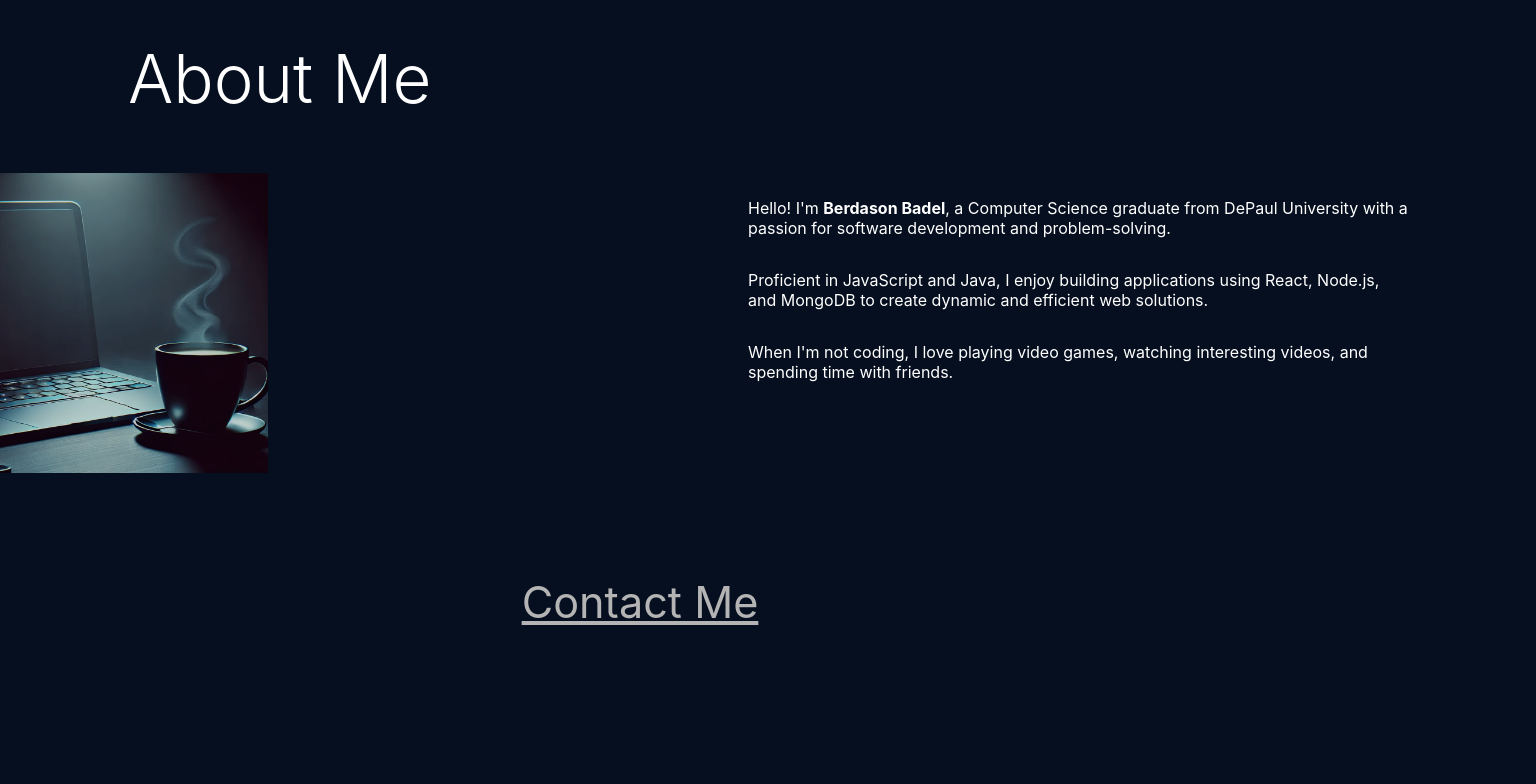
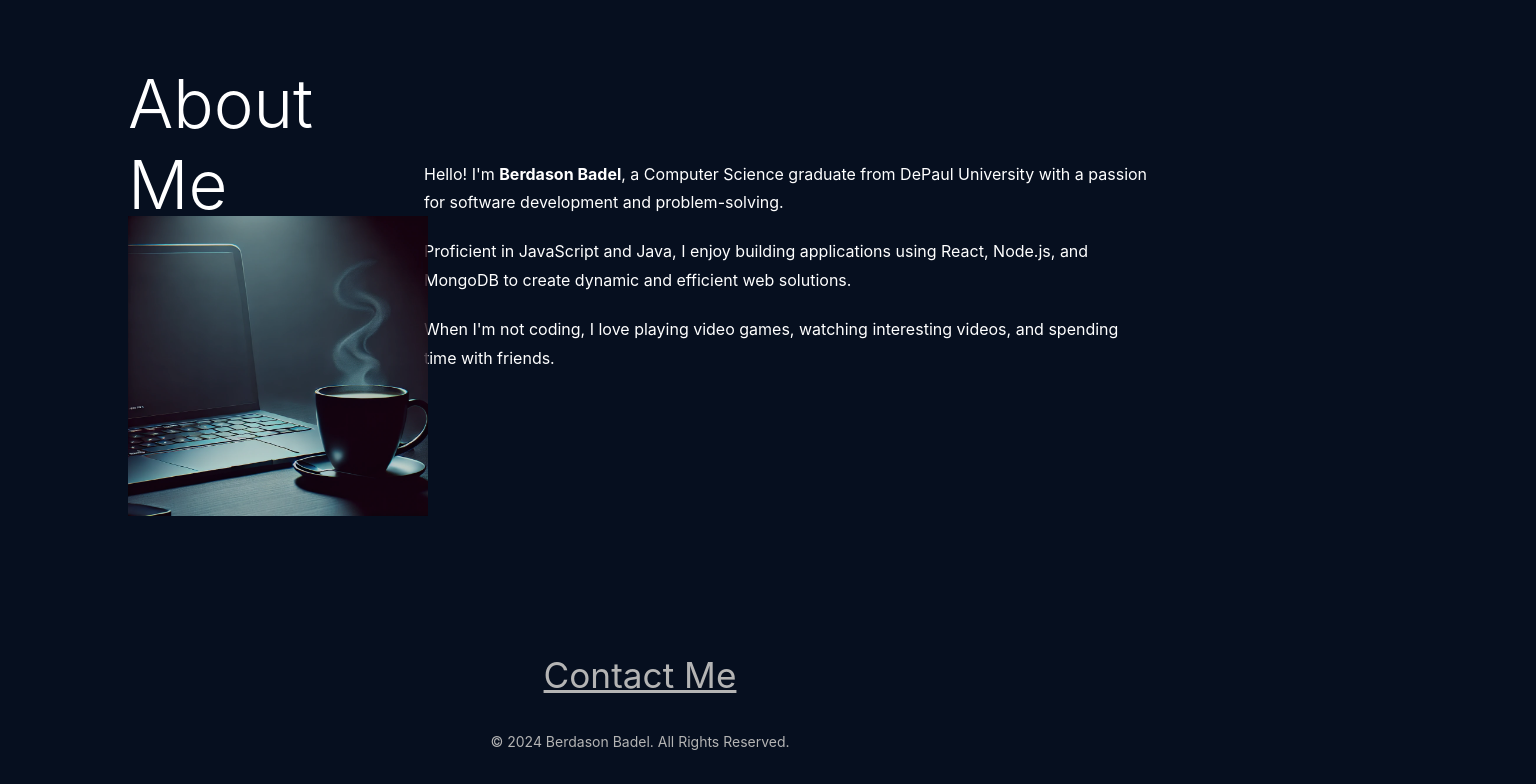
Before and after one commit to berbad/portfolio-website, a React (Create React App) app: page / in a window 1280 px wide. Shown: the part 2532-3316 px from the top of the page, 1536 px wide, since content can reach past the window. Before the commit the page ends 3283 px from the top, so only its background shows below. Built offline with nearby package versions, Linux system fonts and the light colour scheme.

Commit message:
Added CSS for different devices

```diff
--- a/src/App.css
+++ b/src/App.css
@@ -1,6 +1,10 @@
+* {
+  box-sizing: border-box;
+}
+
 body {
   margin: 0;
-  background-color: #060F1F;
+  background-color: #060f1f;
   background-attachment: fixed;
   color: white;
   scroll-behavior: smooth;
@@ -9,12 +13,14 @@ body {
   width: 100%;
 }
 
-body, #home p {
+body,
+#home p {
   -webkit-font-smoothing: antialiased;
   -moz-osx-font-smoothing: grayscale;
 }
 @media (max-width: 768px) {
-  html, body {
+  html,
+  body {
     height: auto !important;
     min-height: auto !important;
     overflow-x: hidden;
--- a/src/components/About/About.css
+++ b/src/components/About/About.css
@@ -6,6 +6,7 @@
   width: 100%;
   height: 80vh;
   padding: 0px 10%;
+  box-sizing: border-box;
 }
 
 #about h1 {
@@ -14,7 +15,8 @@
   flex-shrink: 0;
   text-align: left;
   width: 25%;
-    height: 50%;
+  min-width: 200px;
+  margin-bottom: 300px;
 }
 
 .about-text {
@@ -22,61 +24,22 @@
   max-width: 800px;
   display: flex;
   flex-direction: column;
-    gap: 0px;
+  gap: 20px;
   text-align: left;
-    height: 5%;
+  padding-left: 40px;
+}
+
+.about-text p {
+  margin: 0;
+  line-height: 1.8;
 }
 
 .aboutMePicture {
   display: block;
-    position: relative;
-    left: -480px;
   width: 300px;
   height: auto;
   max-width: 100%;
-    margin-top: 250px;
   opacity: 0.8;
+  position: absolute;
+  margin-top: 200px;
 }
-
-  @media (max-width: 768px) {
-    #about {
-      flex-direction: column;
-      align-items: center;
-      justify-content: flex-start;
-      width: 100%;
-      padding: 45px;
-      box-sizing: border-box;
-      height: auto;
-    }
-    #about h1 {
-      display: inline-block;
-      transform: translateX(-22px);
-      white-space: nowrap;
-      margin-bottom: 60px;
-      font-size: 2.5rem;
-      text-align: center;
-    }
-    .about-text {
-      font-size: 1rem;
-      line-height: 1.5;
-      text-align: center;
-      max-width: 600px;
-      margin: 0 auto;
-      padding-left: 3px;
-    }
-    .aboutMePicture {
-      position: static;
-      width: 300px;
-      max-width: 80%;
-      height: auto;
-      margin: 0 0 30px 0;
-      opacity: 0.8;
-      display: block;
-      padding-left: 10px;
-    }
-  }
-  @media (max-width: 480px) {
-    #about h1 {
-      font-size: 2rem;
-    }
-  }
--- a/src/components/Contact/Contact.css
+++ b/src/components/Contact/Contact.css
@@ -28,13 +28,21 @@
 #footer {
   text-align: center;
   padding: 20px;
-  background-color: #060F1F;
+  background-color: #060f1f;
   color: rgb(180, 180, 180);
   font-size: 14px;
-  margin-right: 1400px;
-  margin-top: 120px;
+  margin: 120px 0 0 0;
+  width: 100%;
 }
 
+/* Medium screens */
+@media (min-width: 769px) and (max-width: 1440px) {
+  .contact-link {
+    font-size: 2.2rem;
+  }
+}
+
+/* Mobile devices */
 @media (max-width: 768px) {
   #contact {
     position: relative;
@@ -52,7 +60,7 @@
   #footer {
     padding: 15px 5px;
     font-size: 1rem;
-    margin-right: 0;
+    margin: 120px 0 0 0;
     transform: translateX(0%);
   }
 }
--- a/src/components/Home/Home.css
+++ b/src/components/Home/Home.css
@@ -1,3 +1,26 @@
+/* Global reset */
+* {
+  box-sizing: border-box;
+}
+
+body {
+  margin: 0;
+  background-color: #060f1f;
+  background-attachment: fixed;
+  color: white;
+  scroll-behavior: smooth;
+  min-height: 100vh;
+  overflow-x: hidden;
+  width: 100%;
+}
+
+body,
+#home p {
+  -webkit-font-smoothing: antialiased;
+  -moz-osx-font-smoothing: grayscale;
+}
+
+/* HOME SECTION */
 #home {
   display: flex;
   flex-direction: row;
@@ -5,8 +28,15 @@
   justify-content: space-between;
   width: 100%;
   height: 80vh;
-    padding: 0 10%;
+  padding: 0 8%;
   position: relative;
+}
+
+/* LEFT SIDE — CONTENT */
+#home-content {
+  flex: 2; /* wider left side */
+  text-align: left;
+  margin-right: 3%; /* smaller space */
 }
 
 #home h1 {
@@ -17,34 +47,31 @@
 #home p {
   font-size: 1.1rem;
   font-weight: 300;
-    max-width: 800px;
+  max-width: none; /* allow full width of left column */
+  width: 100%;
   line-height: 1.6;
 }
 
-  #home-content {
-    flex: 1;
+/* RIGHT SIDE — PROJECTS */
+#home-projects {
+  flex: 1; /* smaller right column */
   text-align: left;
-    margin-right: 5%;
+  position: relative;
+  left: 0; /* remove 250px force shift */
+  top: 3%;
+  max-width: 650px;
+  transform: translateX(200px);
 }
 
 #home-projects::before {
   content: "";
   position: absolute;
-    left: -20px;
   top: 5px;
   width: 80px;
+  left: -20px;
   height: 100px;
   border-left: 2px solid #c2b280;
   border-top: 2px solid #c2b280;
-  }
-
-  #home-projects {
-    flex: 1;
-    text-align: left;
-    position: relative;
-    right: 0;
-    top: 3%;
-    max-width: 650px;
 }
 
 #home-projects ul {
@@ -81,19 +108,26 @@
   background: rgba(255, 255, 255, 0.5);
 }
 
+/* MOBILE */
 @media (max-width: 768px) {
-    #home, #about {
+  #home,
+  #about {
     padding: 20px;
     height: auto;
   }
-    #home h1, #about h1 {
+
+  #home h1,
+  #about h1 {
     font-size: 2.5rem;
   }
-    #home p, #projects p, #about .about-text {
+
+  #home p,
+  #projects p,
+  #about .about-text {
     font-size: 1rem;
     line-height: 1.5;
+  }
 
-    }
   #home-projects {
     width: 100%;
     text-align: center;
@@ -103,13 +137,13 @@
     left: 15px;
   }
 
-
   .aboutMePicture {
     width: 100%;
     text-align: center;
     margin-top: 20px;
   }
 }
+
 @media (max-width: 480px) {
   #home h1 {
     font-size: 2rem;
```
Also changed, not shown: src/components/Projects/Projects.css (+10 -2 lines), 1 other file (tests, documents, lock files or other folders). Lines whose indentation alone changed are shown as unchanged.
